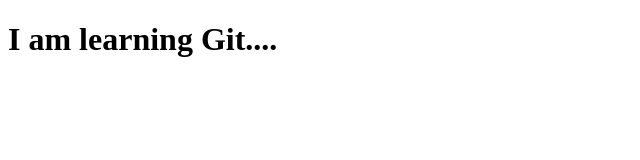
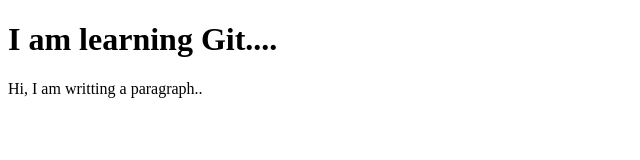
Before and after one commit to manjeet-2024/NewRepo, a plain HTML site: page index.html in a window 1280 px wide. Shown: the whole page, without its empty margins (0-640 px from the left). Drawn offline with Linux system fonts and the light colour scheme.

Commit message:
add new feature..

```diff
--- a/index.html
+++ b/index.html
@@ -7,5 +7,6 @@
 </head>
 <body>
     <h1>I am learning Git....</h1>
+    <p>Hi, I am writting a paragraph..</p>
 </body>
 </html>
```
